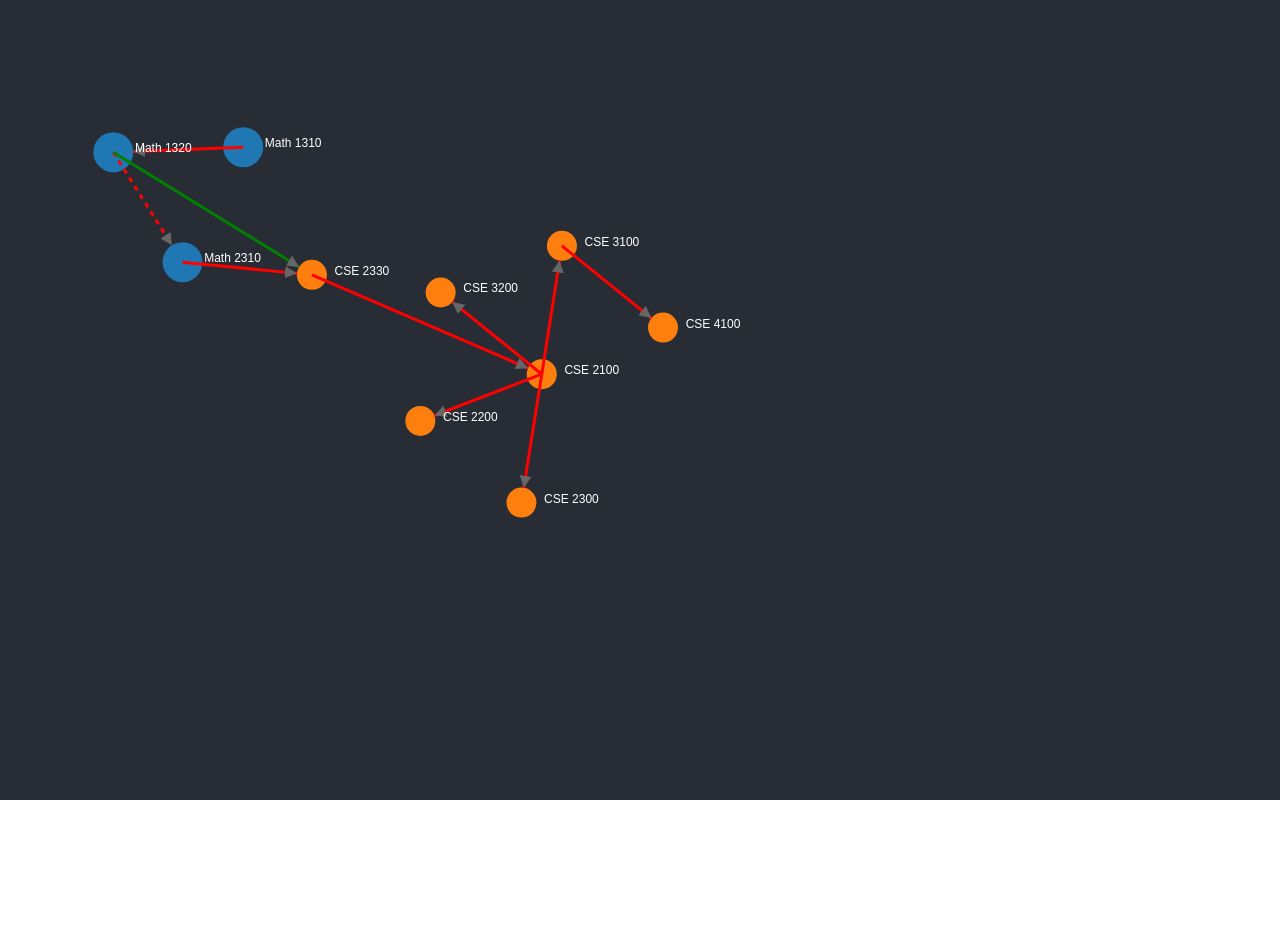
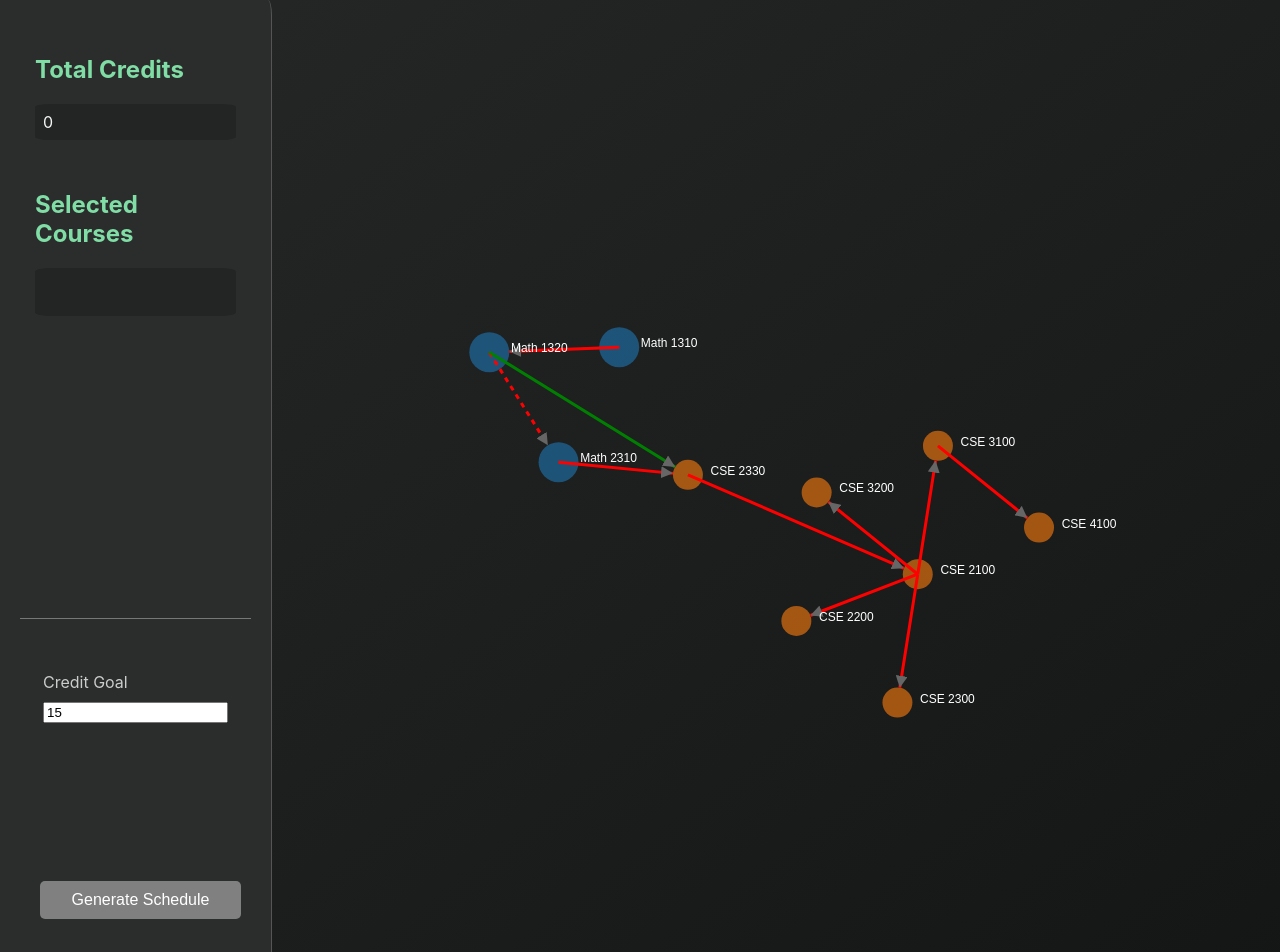
Before and after one commit to Wang-Zhongwei/quickulum-OHI-O, a React (Create React App) app in the folder quickulum/: page / in a window 1280 px wide. Shown: the top 952 px of the page. Before the commit the page ends 822 px from the top, so only its background shows below. Built offline with nearby package versions, Linux system fonts and the light colour scheme.

Commit message:
Improved UI

```diff
--- a/quickulum/src/App.css
+++ b/quickulum/src/App.css
@@ -1,8 +1,11 @@
 .App {
   text-align: center;
-  background-color: #282c34;
-  min-height: 100vh;
+  min-height: 100%;
+  min-width: 100%;
   display: flex;
+  flex-direction: row;
+  background: linear-gradient(to bottom right, rgb(38, 39, 39), rgb(20, 21, 21));
+  color: whitesmoke;
 }
 
 .App-logo {
--- a/quickulum/src/App.js
+++ b/quickulum/src/App.js
@@ -1,7 +1,9 @@
-import './App.css';
-import drawGraph from "./components/course_graph.js";
+/** @format */
 
-import React, { useEffect } from 'react';
+import "./App.css";
+import Graph from "./components/Graph";
+import Sidebar from "./components/Sidebar";
+import {React, useState} from "react";
 
 const nodes = [
   { id: "Math 1310", title: "Calculus I", credits: 4 },
@@ -30,14 +32,12 @@ const links = [
 ];
 
 function App() {
-  useEffect(() => {
-    console.log("useEffect is running");
-    drawGraph("#graph", nodes, links);
-  }, []);
-
+  const [selectedNodes, setSelectedNodes] = useState([]);
   return (
+    // TODO: Change background color and add a title
     <div className="App">
-      <svg id="graph" width="800" height="600"></svg>
+      <Sidebar selectedNodes={selectedNodes} />
+      <Graph nodes={nodes} links={links} setSelectedNodes={setSelectedNodes} />
     </div>
   );
 }
--- /dev/null
+++ b/quickulum/src/components/Graph.css
@@ -0,0 +1,6 @@
+
+.canvas {
+  flex-grow: 1;
+  height: 100%;
+  width: 100%;
+}
--- /dev/null
+++ b/quickulum/src/components/Graph.js
@@ -0,0 +1,43 @@
+/** @format */
+
+import drawGraph from "./drawGraph.js";
+import React from "react";
+import { useEffect } from "react";
+import * as d3 from "d3";
+import "./Graph.css";
+
+function Graph(props) {
+  const setSelectedNodes = props.setSelectedNodes;
+
+  function handleNodeClick(node, clickedElement) {
+    setSelectedNodes((currentSelectedNodes) => {
+      const nodeElement = d3.select(clickedElement);
+
+      if (currentSelectedNodes.some((selected) => selected.id === node.id)) {
+        // If the node is already selected, deselect it
+        nodeElement.attr("opacity", 0.5); // Non-selected opacity
+        nodeElement.style("filter", ""); // Remove drop shadow
+        return currentSelectedNodes.filter((n) => n.id !== node.id);
+      } else {
+        // If the node is not selected, select it
+        nodeElement.attr("opacity", 1); // Full opacity for selected node
+        nodeElement.style("filter", "url(#dropshadow)"); // Apply drop shadow
+        return [...currentSelectedNodes, node];
+      }
+    });
+  }
+
+
+  useEffect(() => {
+    console.log("useEffect is running");
+    drawGraph(".graph", props?.nodes, props?.links, handleNodeClick);
+  }, []);
+
+  return (
+    <div className="canvas">
+      <svg className="graph" width={1000} height={1000}></svg>
+    </div>
+  );
+}
+
+export default Graph;
--- /dev/null
+++ b/quickulum/src/components/Sidebar.css
@@ -0,0 +1,87 @@
+.sidebar {
+  width: 20%;
+  padding: 20px;
+  border-radius: 0 1.5% 1.5% 0;
+  border-width: 2px;
+  flex-direction: column;
+  background-color: rgb(43, 45, 45);
+  border-right: 0.5px solid #555;
+}
+
+.sidebar h2 {
+  color: rgb(128, 221, 165);
+}
+
+.sidebar-top {
+  display: flex;
+  flex-direction: column;
+  margin-bottom: 20px;
+  height: 60%;
+  flex-grow: 1;
+  text-align: left;
+  overflow: scroll;
+}
+
+.sidebar-bottom {
+  height: 30%;
+  display: flex;
+  flex-direction: column;
+  justify-content: space-between;
+  margin-top: 20px;
+  border-top: 1px solid #777;
+  transition: "background-color 0.5s ease";
+  padding-top: 30px;
+  flex-grow: 1;
+
+}
+
+.goal, .generate, .selected-courses, .total-credits {
+  margin: 15px;
+}
+
+.goal {
+  display: flex;
+  flex-direction: column;
+  padding: 8px;
+  align-items: left;
+}
+
+.goal label {
+  margin-bottom: 10px;
+  text-align: left;
+  color: #ccc;
+}
+
+
+.generate button {
+  background: gray;
+  color: #fff;
+  border: none;
+  font-size: medium;
+  border-radius: 5px;
+  padding: 10px 20px;
+  cursor: not-allowed;
+  width: 100%;
+  margin: 5px;
+}
+
+.generate button.enabled {
+  background: green;
+  cursor: pointer;
+}
+
+.generate button.enabled:hover {
+  background: darkgreen;
+}
+
+.container {
+  padding: 8px;
+  border-radius: 8%;
+  display: flex;
+  flex-direction: row;
+  flex-wrap: wrap;
+  /* justify-content: space-evenly; */
+  /* align-items: center; */
+  /* height: 100%; */
+  background-color: rgb(35, 36, 36);
+}
--- /dev/null
+++ b/quickulum/src/components/Sidebar.js
@@ -0,0 +1,64 @@
+/** @format */
+
+import React from "react";
+import "./Sidebar.css";
+
+function Sidebar({ selectedNodes }) {
+  const [creditGoal, setCreditGoal] = React.useState(15);
+
+  const totalCredits = selectedNodes.reduce(
+    (sum, node) => sum + node.credits,
+    0
+  );
+
+  const isGenerateDisabled = totalCredits < creditGoal; // Check if total credits is less than credit goal
+
+  return (
+    <div className="sidebar">
+      <div className="sidebar-top ">
+        <div className="total-credits">
+          <h2>Total Credits</h2>
+          <div className="container">{totalCredits}</div>
+        </div>
+
+        <div className="selected-courses">
+          <h2>Selected Courses</h2>
+          <div className="container">
+            <ul>
+              {selectedNodes.map((node) => (
+                <li key={node.id}>{node.title}</li>
+              ))}
+            </ul>
+          </div>
+        </div>
+      </div>
+
+      <div className="sidebar-bottom">
+        <div className="goal">
+          <label htmlFor="credit-goal-input">Credit Goal</label>
+          <input
+            id="credit-goal-input"
+            type="number"
+            value={creditGoal}
+            onChange={(event) => {
+              setCreditGoal(parseInt(event.target.value));
+              console.log("Credit goal changed to", event.target.value);
+            }}
+          />
+        </div>
+        <div className="generate">
+          <button
+            className={isGenerateDisabled ? "" : "enabled"}
+            onClick={() => {
+              console.log("Generate schedule button clicked");
+            }}
+          >
+            Generate Schedule
+          </button>
+        </div>
+      </div>
+    </div>
+  );
+}
+
+export default Sidebar;
--- a/quickulum/src/components/course_graph.js
+++ b/quickulum/src/components/drawGraph.js
@@ -1,10 +1,11 @@
 /** @format */
 import * as d3 from "d3";
 
-function drawGraph(elementId, nodesData, linksData) {
-  const svg = d3.select(elementId);
-  const width = parseInt(svg.attr("width"));
-  const height = parseInt(svg.attr("height"));
+function drawGraph(className, nodesData, linksData, handleNodeClick) {
+  const svg = d3.select(className);
+  const rect = svg.node().getBoundingClientRect();
+  const width = parseInt(rect.width);
+  const height = parseInt(rect.height);
 
   // create a color scale
   const color = d3.scaleOrdinal(d3.schemeCategory10);
@@ -37,6 +38,66 @@ function drawGraph(elementId, nodesData, linksData) {
     .append("svg:path")
     .attr("d", "M 0 0 L 8 4 L 0 8 z");
 
+  // define filters
+  const defs = svg.append("defs");
+
+  const filter = defs
+    .append("filter")
+    .attr("id", "dropshadow")
+    .attr("height", "200%")
+    .attr("width", "200%");
+
+  filter
+    .append("feGaussianBlur")
+    .attr("in", "SourceAlpha")
+    .attr("stdDeviation", 2)
+    .attr("result", "blur");
+
+  filter
+    .append("feOffset")
+    .attr("in", "blur")
+    .attr("dx", 0)
+    .attr("dy", 0)
+    .attr("result", "offsetBlur");
+
+  // Add these two lines to create a white shadow
+  filter.append("feFlood").attr("flood-color", "white").attr("result", "color");
+  filter
+    .append("feComposite")
+    .attr("in", "color")
+    .attr("in2", "offsetBlur")
+    .attr("operator", "in")
+    .attr("result", "shadowWithColor");
+
+  const feMerge = filter.append("feMerge");
+
+  feMerge.append("feMergeNode").attr("in", "shadowWithColor");
+  feMerge.append("feMergeNode").attr("in", "SourceGraphic");
+
+
+  // define gradients
+  const gradient = defs
+    .append("linearGradient")
+    .attr("id", "nodeGradient")
+    .attr("x1", "0%")
+    .attr("y1", "0%")
+    .attr("x2", "100%")
+    .attr("y2", "100%");
+
+  gradient
+    .append("stop")
+    .attr("offset", "0%")
+    .attr("stop-color", "#f7ac57") // Start color
+    .attr("stop-opacity", 1);
+
+  gradient
+    .append("stop")
+    .attr("offset", "100%")
+    .attr("stop-color", "#fe5196") // End color
+    .attr("stop-opacity", 1);
+
+
+
   // create nodes
   const nodes = svg
     .append("g")
@@ -46,6 +107,7 @@ function drawGraph(elementId, nodesData, linksData) {
     .selectAll("circle")
     .data(nodesData)
     .join("circle")
+    .attr("opacity", 0.6) // Initial opacity for all nodes
     .attr("r", (d) => creditsScale(d.credits))
     .attr("fill", (d) => color(d.id.split(" ")[0]))
     .call(drag(simulation))
@@ -65,7 +127,10 @@ function drawGraph(elementId, nodesData, linksData) {
       return tooltip.style("visibility", "hidden");
     })
     .on("click", function (event, d) {
-      window.open(d.url);
+      // When the mouse goes over a node
+      console.log("clicked on node", d.id);
+      event.preventDefault();
+      handleNodeClick(d, this);
     }); // Hide the tooltip when the mouse is no longer over a node;
 
   // Add the links as path elements with arrowhead markers
```
